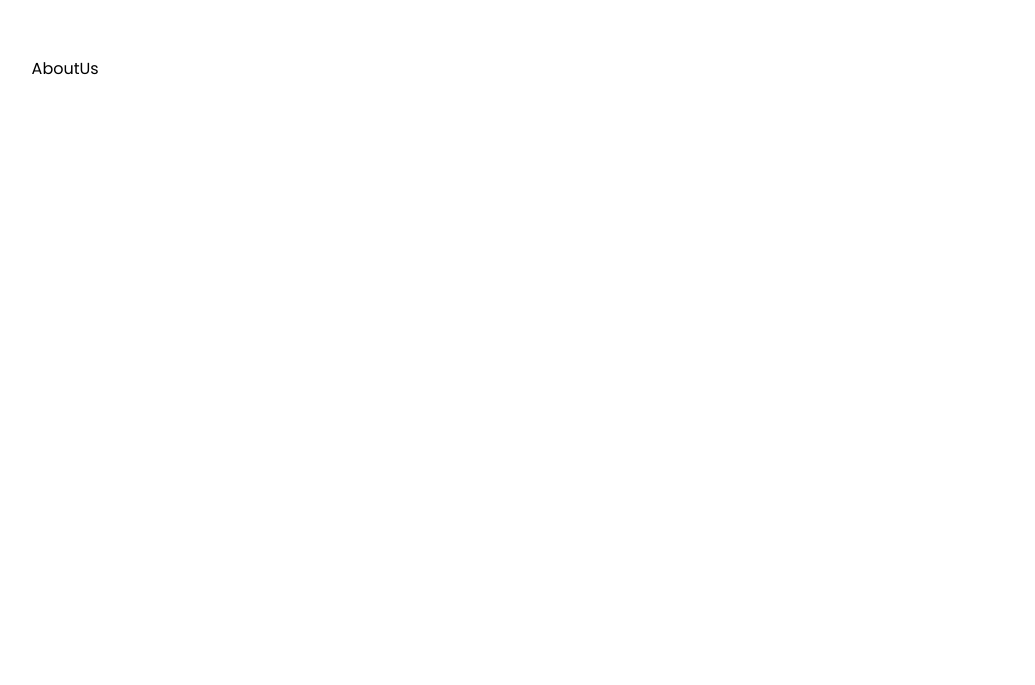
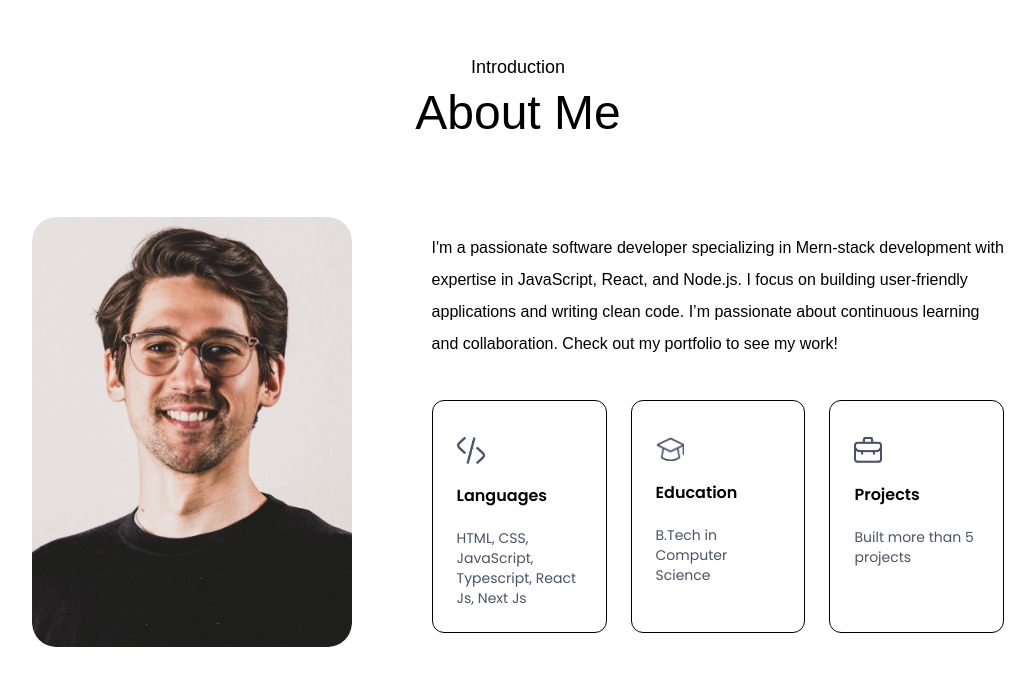
Before and after one commit to nikhilraj021/portfolio, a Next.js app: page / in a window 1280 px wide. Shown: the part 787-1472 px from the top of the page, without its empty margins (122-1157 px from the left). Before the commit the page ends 912 px from the top, so only its background shows below. Built offline with nearby package versions, Linux system fonts and the light colour scheme; a web font is replaced by a local one.

Commit message:
Refactor AboutUs component to include user introduction and skills; update font theme in globals.css; remove unused tailwind config file

```diff
--- a/assets/assets.js
+++ b/assets/assets.js
@@ -107,7 +107,7 @@ export const serviceData = [
 ]
 
 export const infoList = [
-    { icon: assets.code_icon, iconDark: assets.code_icon_dark, title: 'Languages', description: 'HTML, CSS, JavaScript React Js, Next Js' },
+    { icon: assets.code_icon, iconDark: assets.code_icon_dark, title: 'Languages', description: 'HTML, CSS, JavaScript, Typescript, React Js, Next Js' },
     { icon: assets.edu_icon, iconDark: assets.edu_icon_dark, title: 'Education', description: 'B.Tech in Computer Science' },
     { icon: assets.project_icon, iconDark: assets.project_icon_dark, title: 'Projects', description: 'Built more than 5 projects' }
 ];
--- a/src/app/components/AboutUs.jsx
+++ b/src/app/components/AboutUs.jsx
@@ -1,9 +1,50 @@
-import React from 'react'
+import Image from "next/image";
+import React from "react";
+import { assets, infoList } from "../../../assets/assets";
+
+// lighthover - #fcf4ff
+// darkhover - #2a004a
+// darktheme - #11001F
 
 const AboutUs = () => {
   return (
-    <div id='about' className='w-full px-[12%] py-10 scroll-mt-20'>AboutUs</div>
-  )
-}
+    <div id="about" className="w-full px-[12%] py-10 scroll-mt-20">
+      <h4 className="text-center mb-2 text-lg font-ovo">Introduction</h4>
+      <h2 className="text-center text-5xl font-ovo">About Me</h2>
 
-export default AboutUs
+      <div className="flex flex-col lg:flex-row items-center gap-20 my-20 w-full">
+        <div className="w-64 md:w-80 rounded-3xl max-w-none">
+          <Image
+            src={assets.user_image}
+            alt="user_pic"
+            className=" w-full rounded-3xl"
+          />
+        </div>
+        <div className="flex-1">
+          <p className="mb-10 font-ovo max-w-2xl">
+            I'm a passionate software developer specializing in Mern-stack
+            development with expertise in JavaScript, React, and Node.js. I
+            focus on building user-friendly applications and writing clean code.
+            I’m passionate about continuous learning and collaboration. Check
+            out my portfolio to see my work!
+          </p>
+
+          <ul className="grid grid-cols-1 md:grid-cols-3 gap-6 max-w-2xl">
+            {infoList.map(({ icon, iconDark, title, description }, index) => (
+              <li
+                key={index}
+                className="border-[0.5px] border-grey-400 rounded-xl p-6 cursor-pointer hover:bg-[#fcf4ff] hover:-translate-y-1 duration-500"
+              >
+                <Image src={icon} alt="icon" className="w-7 mt-3" />
+                <h3 className="my-4 font-semibold text-grey-700">{title}</h3>
+                <p className="text-sm text-gray-600">{description}</p>
+              </li>
+            ))}
+          </ul>
+        </div>
+      </div>
+    </div>
+  );
+};
+
+export default AboutUs;
--- a/src/app/globals.css
+++ b/src/app/globals.css
@@ -1,6 +1,6 @@
 
 @import "tailwindcss";
 
-@theme inline {
-    --font-ovo : "ovo", sans-serif;
+@theme {
+    --font-ovo : "Ovo", sans-serif;
 }
--- a/src/app/layout.tsx
+++ b/src/app/layout.tsx
@@ -10,7 +10,10 @@ const poppins = Poppins({
 const ovo = Ovo({
   weight: ["400"],
   subsets: ["latin"],
+  variable: "--font-ovo",
 });
+
+
 
 export const metadata: Metadata = {
   title: "Portfolio-Nikhilraj",
```
Also changed, not shown: tailwind.config.ts (deleted).
